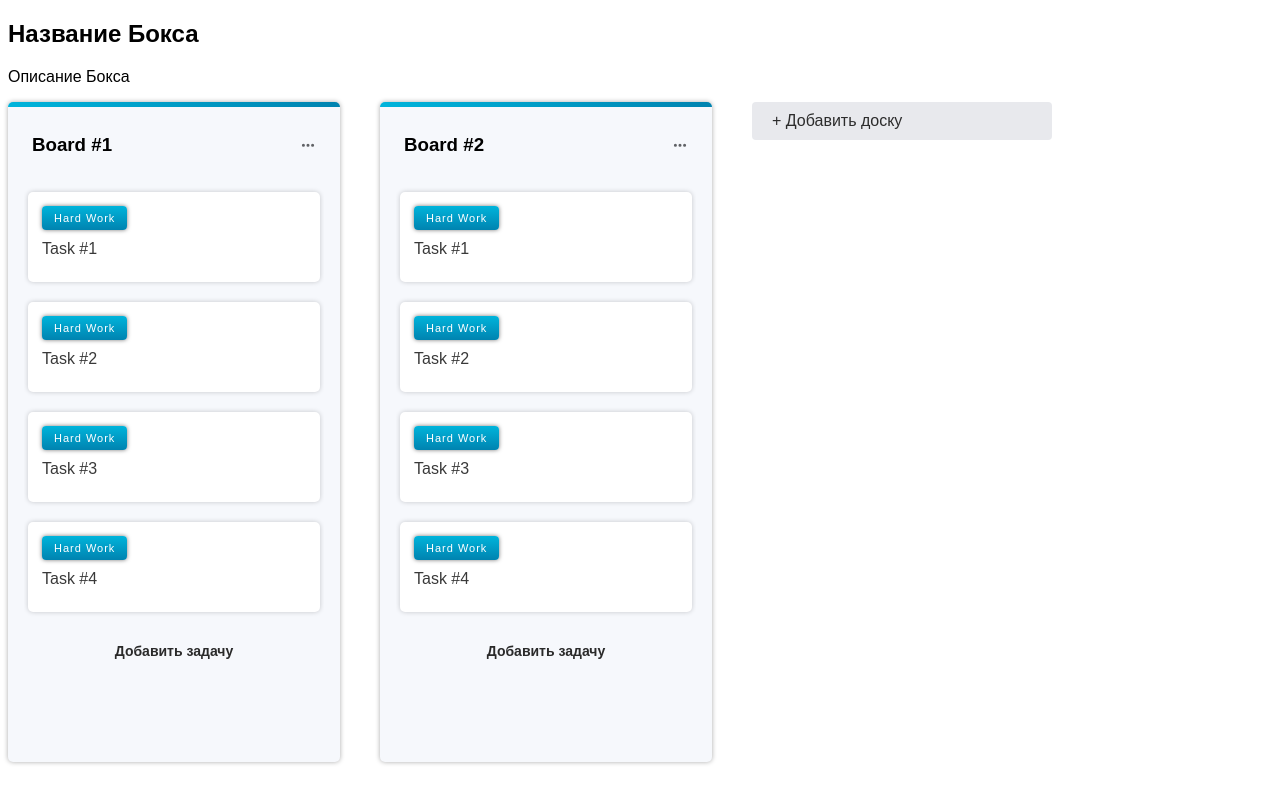
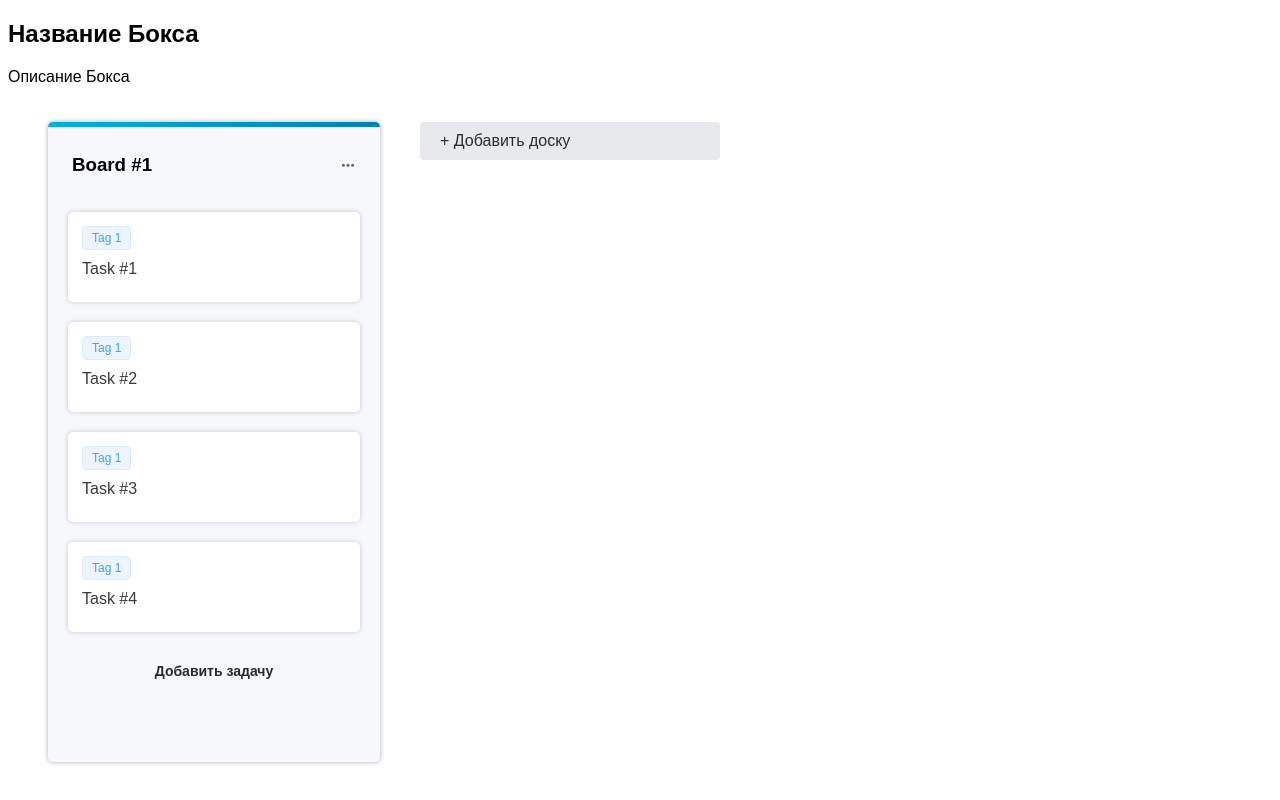
Before and after one commit to L4legenda/foxha_kanban, a Vue app: page / in a window 1280 px wide. Built offline with nearby package versions, Linux system fonts and the light colour scheme.

Commit message:
feat: description and move board

```diff
--- a/src/store/index.ts
+++ b/src/store/index.ts
@@ -8,7 +8,8 @@ export default createStore({
     },
 
     _DEFAULT_TASK: {
-      name: "Task #1"
+      name: "Task #1",
+      description: "",
     },
 
     boards: [
@@ -16,33 +17,20 @@ export default createStore({
         name: "Board #1",
         tasks: [
           {
-            name: "Task #1"
+            name: "Task #1",
+            description: "",
           },
           {
-            name: "Task #2"
+            name: "Task #2",
+            description: "",
           },
           {
-            name: "Task #3"
+            name: "Task #3",
+            description: "",
           },
           {
-            name: "Task #4"
-          }
-        ]
-      },
-      {
-        name: "Board #2",
-        tasks: [
-          {
-            name: "Task #1"
-          },
-          {
-            name: "Task #2"
-          },
-          {
-            name: "Task #3"
-          },
-          {
-            name: "Task #4"
+            name: "Task #4",
+            description: "",
           }
         ]
       }
@@ -62,11 +50,16 @@ export default createStore({
     },
     insertTask(state, keyBoard){
       state.boards[keyBoard].tasks.push({
-        name: "Task #1"
+        name: "Task #1",
+        description: "",
       });
     },
     deleteBoard(state, keyBoard){
       state.boards.splice(keyBoard, 1);
+    },
+    editTitleBoard(state, {$event, keyBoard}){
+      const name = $event.target.textContent;
+      state.boards[keyBoard].name = name;
     }
   },
   actions: {
@@ -78,7 +71,13 @@ export default createStore({
     },
     deleteBoard(context, keyBoard){
       context.commit("deleteBoard", keyBoard);
-    }
+    },
+    editTitleBoard(context, {$event, keyBoard}){
+      context.commit("editTitleBoard", {$event, keyBoard});
+    },
+    deleteTask(context, keyBoard){
+      context.commit("deleteTask", keyBoard);
+    },
   },
   modules: {
   },
--- a/src/views/Home.vue
+++ b/src/views/Home.vue
@@ -2,10 +2,16 @@
   <div class="home">
     <h2 class="title">Название Бокса</h2>
     <p class="description">Описание Бокса</p>
-    <div class="board__list">
-      <div class="board__item" v-for="(board, board_key) in boards" :key="board_key">
+    <div class="board__body">
+      <draggable class="board__list" :list="boards" item-key="id" group="board">
+        <template #item="board">
+          <div class="board__item">
             <h3 class="board__title">
-          <span contenteditable="true" class="board__title--text">{{ board?.name }}</span>
+              <span
+                contenteditable="true"
+                class="board__title--text"
+                @input="editTitleBoard({ $event, keyBoard: board.index })"
+              >{{ board.element?.name }}</span>
               <el-dropdown>
                 <span class="el-dropdown-link">
                   <el-icon class="edit_point">
@@ -15,22 +21,24 @@
                 <template #dropdown>
                   <el-dropdown-menu>
                     <el-dropdown-item>Action</el-dropdown-item>
-                <el-dropdown-item>Action 2</el-dropdown-item>
-                <el-dropdown-item>Action 3</el-dropdown-item>
                     <el-dropdown-item disabled>Action 4</el-dropdown-item>
-                <el-dropdown-item divided style="color: red" @click="deleteBoard(board_key)">Удалить</el-dropdown-item>
+                    <el-dropdown-item
+                      divided
+                      style="color: red"
+                      @click="deleteBoard(board.index)"
+                    >Удалить</el-dropdown-item>
                   </el-dropdown-menu>
                 </template>
               </el-dropdown>
             </h3>
 
-            <draggable class="draggable" :list="board.tasks" item-key="id" group="tasks">
-              <template #item="{ element }">
-                <div class="task" @click="openModal()">
+            <draggable class="draggable" :list="board.element.tasks" item-key="id" group="tasks">
+              <template #item="task">
+                <div class="task" @click="openModal(task.element)">
                   <div class="marker__list">
-                    <div class="marker__item">Hard Work</div>
+                    <el-tag>Tag 1</el-tag>
                   </div>
-                  <h3 class="task__title">{{ element.name }}</h3>
+                  <h3 class="task__title">{{ task.element.name }}</h3>
                   <div class="bottom__content">
                     <div class="info"></div>
                     <div class="users__list"></div>
@@ -39,30 +47,41 @@
               </template>
             </draggable>
 
-
             <div class="board__bottom">
-          <button @click="insertTask(board_key)" class="board__link">Добавить задачу</button>
+              <button @click="insertTask(board.index)" class="board__link">Добавить задачу</button>
             </div>
           </div>
+        </template>
+      </draggable>
       <div class="box__right">
         <div class="box__add" @click="insertBoard()">+ Добавить доску</div>
       </div>
     </div>
 
-    <div class="modal--bg" @click.self="closeModal()" v-if="isModal">
-      <div class="modal">
+    <el-dialog v-model="isModal">
       <div class="modal__header">
         <h3 class="modal__title">
           <el-icon class="modal__title--icon">
             <management />
           </el-icon>
           <list-tasks />
-            <span contenteditable="true" class="modal__title--text">Task #1</span>
+          <span
+            contenteditable="true"
+            class="modal__title--text"
+            @input="editTitle"
+          >{{ selecTask.name }}</span>
         </h3>
       </div>
-        <div class="modal__body"></div>
+      <div class="modal__body">
+        <div class="modal__body--main">
+          <textarea class="modal__textarea" v-model="selecTask.description"></textarea>
+        </div>
+        <div class="modal__body--sidebar">
+          <el-button class="sidebar__btn">Метки</el-button>
+          <el-button type="danger" class="sidebar__btn">Удалить</el-button>
         </div>
       </div>
+    </el-dialog>
   </div>
 </template>
 
@@ -70,30 +89,44 @@
 import { defineComponent } from 'vue';
 import { mapGetters, mapActions } from 'vuex'
 import { MoreFilled, Management } from "@element-plus/icons-vue";
-import draggable from 'vuedraggable'
+import draggable from 'vuedraggable';
 
 export default defineComponent({
   name: 'Home',
   data: () => ({
     isModal: false,
+    selecTask: {
+      name: "",
+      description: "",
+    },
   }),
   methods: {
     ...mapActions([
       'insertBoard',
       'insertTask',
       'deleteBoard',
+      'deleteTask',
+      'editTitleBoard',
     ]),
-    openModal() {
+    openModal(tasks: any) {
+      this.selecTask = tasks;
+
       this.isModal = true;
     },
     closeModal() {
       this.isModal = false;
+    },
+    editTitle(e: any) {
+      this.selecTask.name = e.target.textContent
+
     }
   },
   computed: {
     ...mapGetters([
       'boards',
     ])
+  },
+  mounted() {
   },
   components: {
     draggable: draggable,
@@ -104,6 +137,16 @@ export default defineComponent({
 </script>
 <style lang="scss">
 .board {
+  &__body{
+    display: flex;
+    gap: 40px;
+    padding: 20px 40px;
+    width: 100%;
+    height: calc(100vh - 120px);
+    box-sizing: border-box;
+    overflow-x: auto;
+    overflow-y: hidden;
+  }
   &__title {
     display: flex;
     align-items: center;
@@ -124,7 +167,7 @@ export default defineComponent({
   &__list {
     display: flex;
     gap: 40px;
-    height: calc(100vh - 140px);
+    height: 100%;
   }
   &__item {
     width: 300px;
@@ -169,26 +212,13 @@ export default defineComponent({
   border-radius: 5px;
   box-shadow: 0 0 5px #0003;
   user-select: none;
+  cursor: pointer;
 
   &__title {
     margin: 10px 0;
     font-weight: 200;
     font-size: 16px;
     color: #393939;
-  }
-}
-.marker {
-  &__list {
-    display: flex;
-  }
-  &__item {
-    padding: 6px 12px;
-    background: linear-gradient(to bottom, #00b4db, #0083b0);
-    color: #fff;
-    font-size: 11px;
-    letter-spacing: 1px;
-    border-radius: 4px;
-    box-shadow: 0 0 4px #0008;
   }
 }
 .box {
@@ -239,18 +269,6 @@ export default defineComponent({
   }
 }
 .modal {
-  width: 768px;
-  min-height: 750px;
-  background: #f4f5f7;
-  position: absolute;
-  left: 50%;
-  top: 75px;
-  transform: translateX(-50%);
-  border-radius: 4px;
-  box-shadow: 0 0 8px #0005;
-  padding: 8px 32px;
-  box-sizing: border-box;
-
   &--bg {
     position: absolute;
     left: 0;
@@ -270,6 +288,7 @@ export default defineComponent({
       padding: 6px 8px;
       border-radius: 4px;
       box-sizing: border-box;
+      font-size: 20px;
       &:focus {
         background: #fff;
         border: 2px solid rgb(12, 4, 162);
@@ -277,5 +296,42 @@ export default defineComponent({
       }
     }
   }
+  &__body {
+    display: flex;
+    &--main {
+      width: 70%;
+      box-sizing: border-box;
+      padding: 10px;
+    }
+    &--sidebar {
+      width: 30%;
+      padding: 10px;
+      box-sizing: border-box;
+      display: flex;
+      flex-direction: column;
+      gap: 10px;
+    }
+  }
+  &__textarea {
+    width: 100%;
+    height: 100px;
+    resize: none;
+    border-radius: 4px;
+    border: 2px solid #0003;
+    padding: 4px;
+    transition: 300ms;
+    box-sizing: border-box;
+
+    &:focus {
+      outline: none;
+      border: 2px solid #9db7e1;
+    }
+  }
+}
+.sidebar {
+  &__btn {
+    width: 100%;
+    margin-left: 0px !important;
+  }
 }
 </style>
```
Also changed, not shown: package.json (+10 -0 lines), 1 other file (tests, documents, lock files or other folders). Lines whose indentation alone changed are shown as unchanged.
